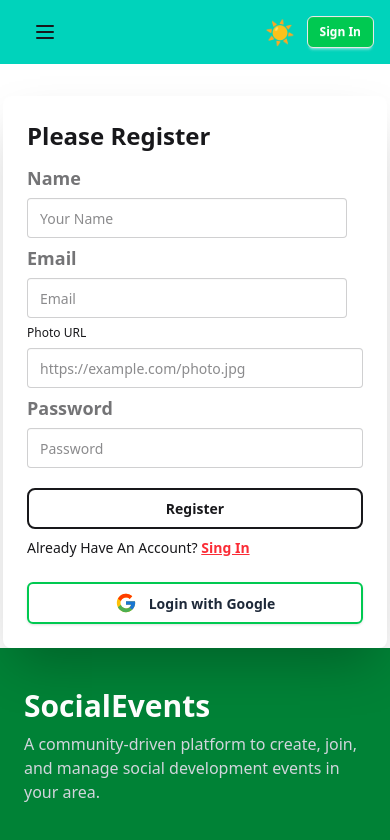
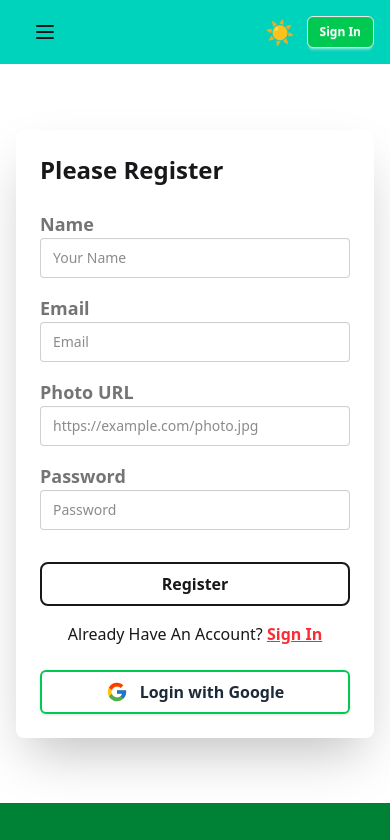
Before and after one commit to monirhossain-oss/social-events-platform-client, a React (Vite) app: page /register in a window 390 px wide. Shown: the top 840 px of the page. Built offline with nearby package versions, Linux system fonts and the light colour scheme; no server answers.

Commit message:
Fix: Make Register page responsive with image and card side-by-side

```diff
--- a/src/pages/Login/Login.jsx
+++ b/src/pages/Login/Login.jsx
@@ -68,7 +68,7 @@ const Login = () => {
     };
 
     return (
-        <div className="flex p-12 flex-col md:flex-row justify-center items-center gap-8 mt-8 max-w-6xl mx-auto">
+        <div className="flex p-12 flex-col md:flex-row justify-center items-center gap-8 mt-4 max-w-6xl mx-auto">
             {/* Card wrapper with no extra padding */}
             <div className="w-full md:w-1/2 max-w-md">
                 <div className="card bg-base-100 shadow-2xl w-full">
--- a/src/pages/Register/Register.jsx
+++ b/src/pages/Register/Register.jsx
@@ -4,35 +4,33 @@ import { Link } from 'react-router';
 import { FcGoogle } from 'react-icons/fc';
 import useAuth from '../../hookes/useAuth/useAuth';
 import Swal from 'sweetalert2';
+import loginImg from '../../assets/Screenshot 2025-08-10 192952.png'
 
 const Register = () => {
     const { register, handleSubmit, formState: { errors } } = useForm();
     const { createUser, googleSignIn } = useAuth();
+
     const onSubmit = data => {
-        console.log(data)
         createUser(data.email, data.password)
             .then(res => {
-                console.log(res.user)
                 if (res) {
                     Swal.fire({
                         icon: 'success',
-                        title: 'Registation Successful!',
+                        title: 'Registration Successful!',
                         text: 'Welcome back!',
                         timer: 2000,
                         showConfirmButton: false,
                     });
-
                 }
             })
             .catch(error => {
-                console.log(error)
-            })
-    }
+                console.log(error);
+            });
+    };
 
     const handleGoogleSignIn = () => {
         googleSignIn()
             .then(result => {
-                console.log(result.user)
                 if (result) {
                     Swal.fire({
                         icon: 'success',
@@ -41,42 +39,63 @@ const Register = () => {
                         timer: 2000,
                         showConfirmButton: false,
                     });
-
                 }
             })
             .catch(error => {
-                console.log(error)
-            })
-    }
+                console.log(error);
+            });
+    };
 
     return (
-        <div className="card bg-base-100 w-full mx-auto mt-8 max-w-sm shrink-0 shadow-2xl">
-            <div className="card-body">
-                <h2 className="text-2xl  font-bold">Please Register</h2>
-                <form onSubmit={handleSubmit(onSubmit)}>
-                    <fieldset className="fieldset">
-                        {/* name field  */}
-                        <label className='label font-semibold text-lg'>Name</label>
-                        <input type="text" {...register('name', { required: true, })} className="input" placeholder='Your Name' />
-                        {/* email field  */}
+        <div className="flex flex-col md:flex-row items-stretch justify-center min-h-[80vh] max-w-6xl mx-auto my-8 gap-8 px-4">
+            {/* Registration Form Card */}
+            <div className="card bg-base-100 w-full max-w-md shadow-2xl p-6">
+                <h2 className="text-2xl font-bold mb-6">Please Register</h2>
+                <form onSubmit={handleSubmit(onSubmit)} className="space-y-4">
+                    {/* Name */}
+                    <div>
+                        <label className="label font-semibold text-lg">Name</label>
+                        <input
+                            type="text"
+                            {...register('name', { required: 'Name is required' })}
+                            className="input input-bordered w-full"
+                            placeholder="Your Name"
+                        />
+                        {errors.name && <p className="text-red-500 text-sm mt-1">{errors.name.message}</p>}
+                    </div>
+
+                    {/* Email */}
+                    <div>
                         <label className="label font-semibold text-lg">Email</label>
-                        <input type="email" {...register('email', { required: true, })} className="input" placeholder="Email" />
-                        {
-                            errors.email?.type === 'required' && <p className='text-red-500'>Email is required </p>
-                        }
-                        {/* photoURL field */}
-                        <label>Photo URL</label>
                         <input
+                            type="email"
+                            {...register('email', { required: 'Email is required' })}
+                            className="input input-bordered w-full"
+                            placeholder="Email"
+                        />
+                        {errors.email && <p className="text-red-500 text-sm mt-1">{errors.email.message}</p>}
+                    </div>
+
+                    {/* Photo URL */}
+                    <div>
+                        <label className="label font-semibold text-lg">Photo URL</label>
+                        <input
+                            type="text"
                             {...register('photoURL', {
                                 required: 'Photo URL is required',
-                                pattern: { value: /^(https?:\/\/.*\.(?:png|jpg|jpeg|gif|svg|webp))$/i, message: 'Enter a valid image URL' }
+                                pattern: {
+                                    value: /^(https?:\/\/.*\.(?:png|jpg|jpeg|gif|svg|webp))$/i,
+                                    message: 'Enter a valid image URL',
+                                },
                             })}
-                            type="text"
+                            className="input input-bordered w-full"
                             placeholder="https://example.com/photo.jpg"
-                            className="input input-bordered w-full"
                         />
-                        {errors.photoURL && <p className="text-red-600">{errors.photoURL.message}</p>}
-                        {/* password field  */}
+                        {errors.photoURL && <p className="text-red-500 text-sm mt-1">{errors.photoURL.message}</p>}
+                    </div>
+
+                    {/* Password */}
+                    <div>
                         <label className="label font-semibold text-lg">Password</label>
                         <input
                             type="password"
@@ -109,18 +128,39 @@ const Register = () => {
                                 )}
                             </div>
                         )}
+                    </div>
 
-                    </fieldset>
-                    <button className="hover:bg-[#CAEB66] border-2 p-2 rounded-lg hover:border-[#CAEB66] cursor-pointer hover:text-red-500 font-bold w-full mt-4">Register</button>
-                    <p className='mt-2'>Already Have An Account? <Link to='/login' className='text-red-500 font-bold btn-link'>Sing In</Link></p>
+                    <button
+                        type="submit"
+                        className="hover:bg-[#CAEB66] border-2 p-2 rounded-lg hover:border-[#CAEB66] cursor-pointer hover:text-red-500 font-bold w-full mt-4"
+                    >
+                        Register
+                    </button>
                 </form>
+
+                <p className="mt-4 text-center">
+                    Already Have An Account?{' '}
+                    <Link to="/login" className="text-red-500 font-bold btn-link">
+                        Sign In
+                    </Link>
+                </p>
+
                 <button
                     onClick={handleGoogleSignIn}
-                    className="flex cursor-pointer items-center mt-4 justify-center gap-3 w-full py-2 border-2 border-green-500 rounded-md shadow-sm  hover:bg-green-500 transition"
+                    className="flex cursor-pointer items-center mt-6 justify-center gap-3 w-full py-2 border-2 border-green-500 rounded-md shadow-sm hover:bg-green-500 transition"
                 >
                     <FcGoogle size={22} />
-                    <span className="text-gray-800 font-bold hover:text-black  ">Login with Google</span>
+                    <span className="text-gray-800 font-bold hover:text-black">Login with Google</span>
                 </button>
+            </div>
+
+            {/* Image */}
+            <div className="hidden md:block md:w-1/2 max-w-lg">
+                <img
+                    src={loginImg}
+                    alt="Registration Illustration"
+                    className="w-full h-full rounded-lg shadow-lg object-cover"
+                />
             </div>
         </div>
     );
```
